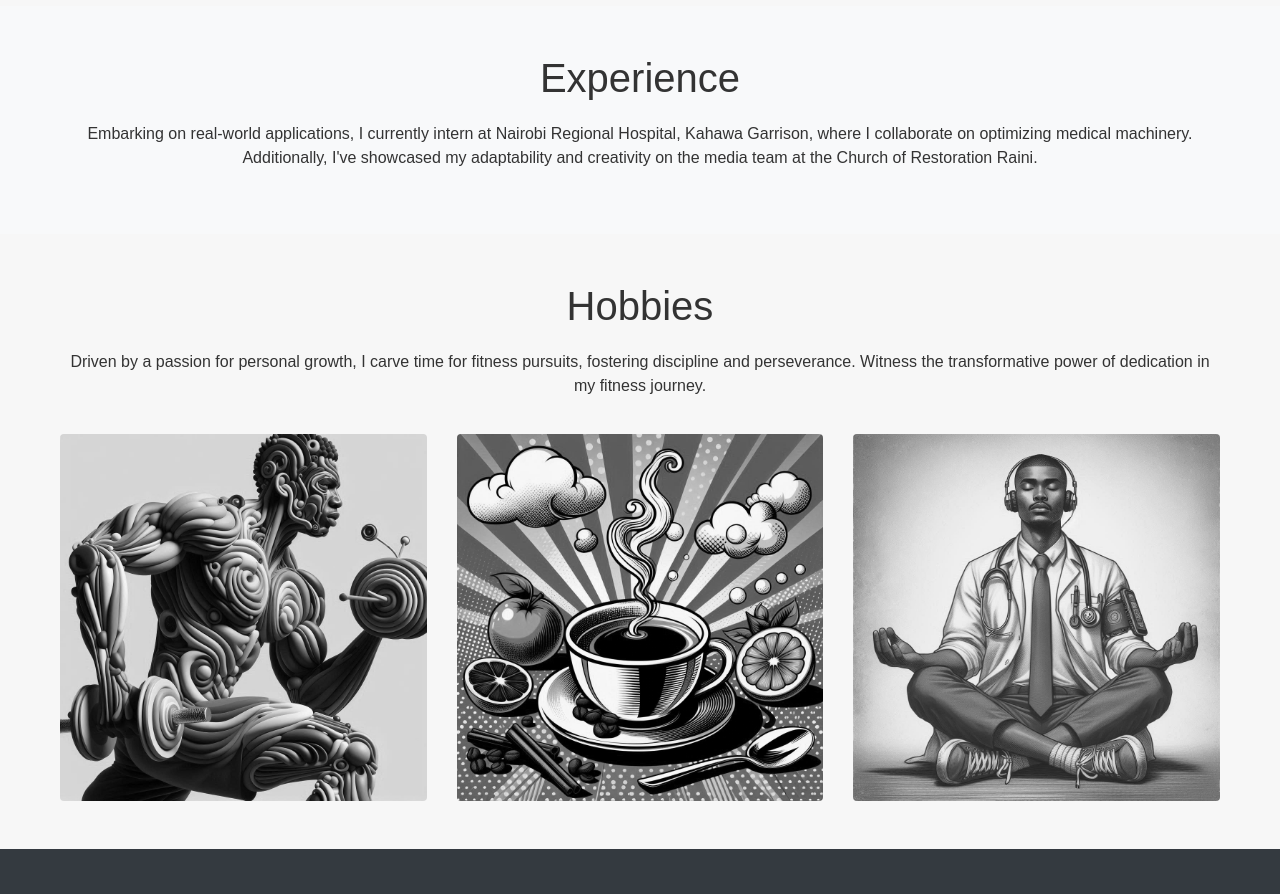
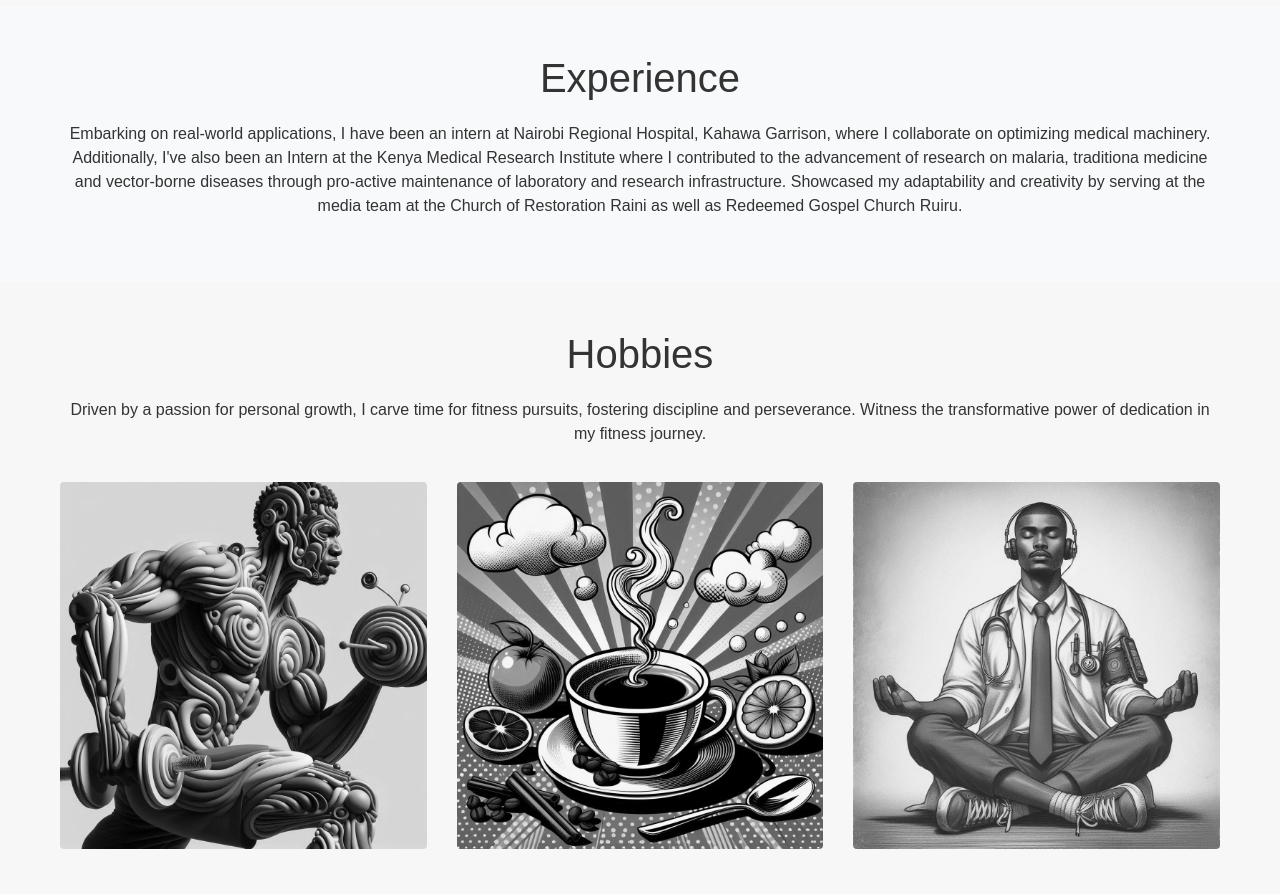
Before and after one commit to blazinbanana/the-portfolio, a plain HTML site: page index.html in a window 1280 px wide. Shown: the part 2480-3374 px from the top of the page. Drawn offline with nearby package versions, Linux system fonts and the light colour scheme.

Commit message:
Update index.html

```diff
--- a/index.html
+++ b/index.html
@@ -88,7 +88,7 @@
     <section id="experience" class="py-5 text-center bg-light fade-in">
         <div class="container">
             <h2>Experience</h2>
-            <p>Embarking on real-world applications, I currently intern at Nairobi Regional Hospital, Kahawa Garrison, where I collaborate on optimizing medical machinery. Additionally, I've showcased my adaptability and creativity on the media team at the Church of Restoration Raini.</p>
+            <p>Embarking on real-world applications, I have been an intern at Nairobi Regional Hospital, Kahawa Garrison, where I collaborate on optimizing medical machinery. Additionally, I've also been an Intern at the Kenya Medical Research Institute where I contributed to the advancement of research on malaria, traditiona medicine and vector-borne diseases through pro-active maintenance of laboratory and research infrastructure. Showcased my adaptability and creativity by serving at the media team at the Church of Restoration Raini as well as Redeemed Gospel Church Ruiru.</p>
         </div>
     </section>
 
```
